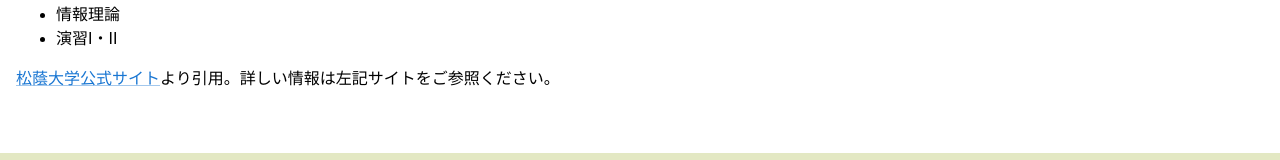
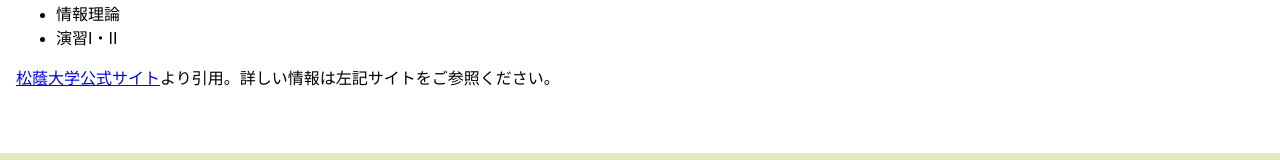
Before and after one commit to su-kseminarhp2022/hp2022, a React (Create React App) app: page /hp2022/about in a window 1280 px wide. Shown: the part 685-845 px from the top of the page. Built offline with nearby package versions, Linux system fonts and the light colour scheme.

Commit message:
Fix `a href` in About.js.

```diff
--- a/src/pages/About.js
+++ b/src/pages/About.js
@@ -37,7 +37,7 @@ export default function About() {
                 <li>演習I・II</li>
             </ul>
 
-            <Link to="http://www.shoin-u.ac.jp">松蔭大学公式サイト</Link>より引用。詳しい情報は左記サイトをご参照ください。
+            <a href="http://www.shoin-u.ac.jp">松蔭大学公式サイト</a>より引用。詳しい情報は左記サイトをご参照ください。
         </Box>
     );
 }
```
